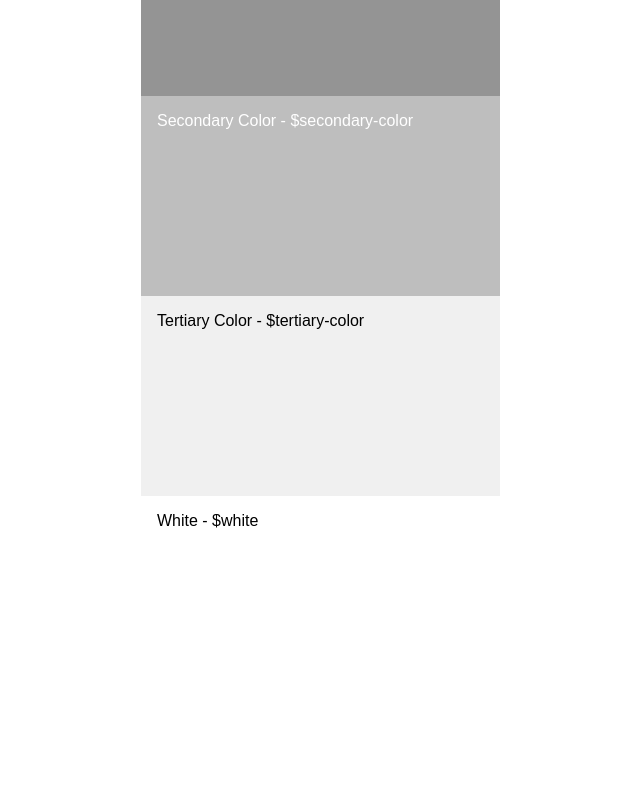
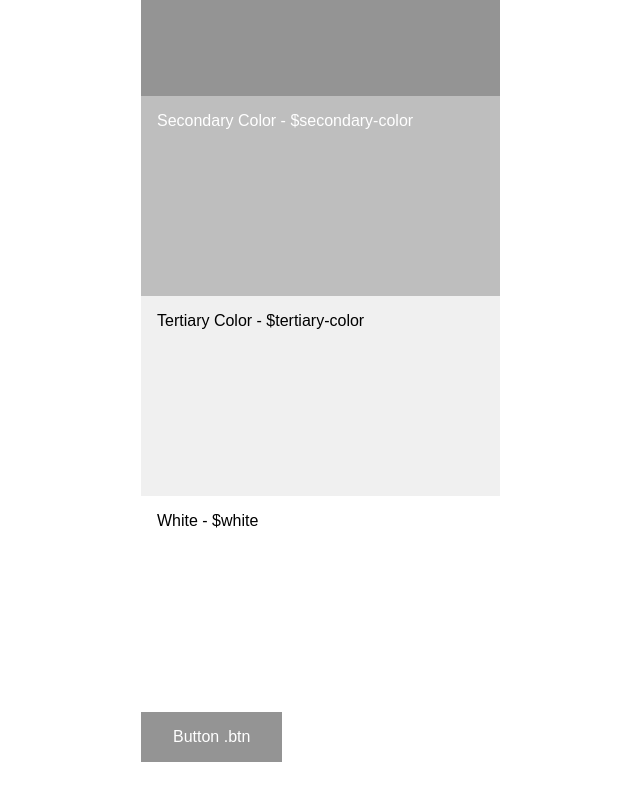
Before and after one commit to janinavelasco/janinavelasco.github.io, a website: page src/index.html in a window 1280 px wide. Shown: the part 874-1674 px from the top of the page, without its empty margins (140-780 px from the left). Before the commit the page ends 1618 px from the top, so only its background shows below. Drawn offline with nearby package versions, Linux system fonts and the light colour scheme; files that its build step writes are made by us from their sources.

Commit message:
added a button

```diff
--- a/src/markup/content.html
+++ b/src/markup/content.html
@@ -27,4 +27,6 @@
   <div class="swatch swatch--secondary-color">Secondary Color - $secondary-color</div>
   <div class="swatch swatch--tertiary-color">Tertiary Color - $tertiary-color</div>
   <div class="swatch swatch--white">White - $white</div>
+
+  <a class="btn" href="#nogo">Button .btn</a>
 </section>
--- a/src/sass/main.scss
+++ b/src/sass/main.scss
@@ -6,3 +6,4 @@
 @import 'wireframing/wf-type';
 @import 'wireframing/wf-layout';
 @import 'wireframing/wf-swatch';
+@import 'wireframing/wf-buttons';
--- /dev/null
+++ b/src/sass/wireframing/_wf-buttons.scss
@@ -0,0 +1,8 @@
+.btn {
+  color: $white;
+  display: inline-block;
+  background-color: $primary-color;
+  margin: 1em 0;
+  padding: 1em 2em;
+  text-decoration: none;
+}
```
